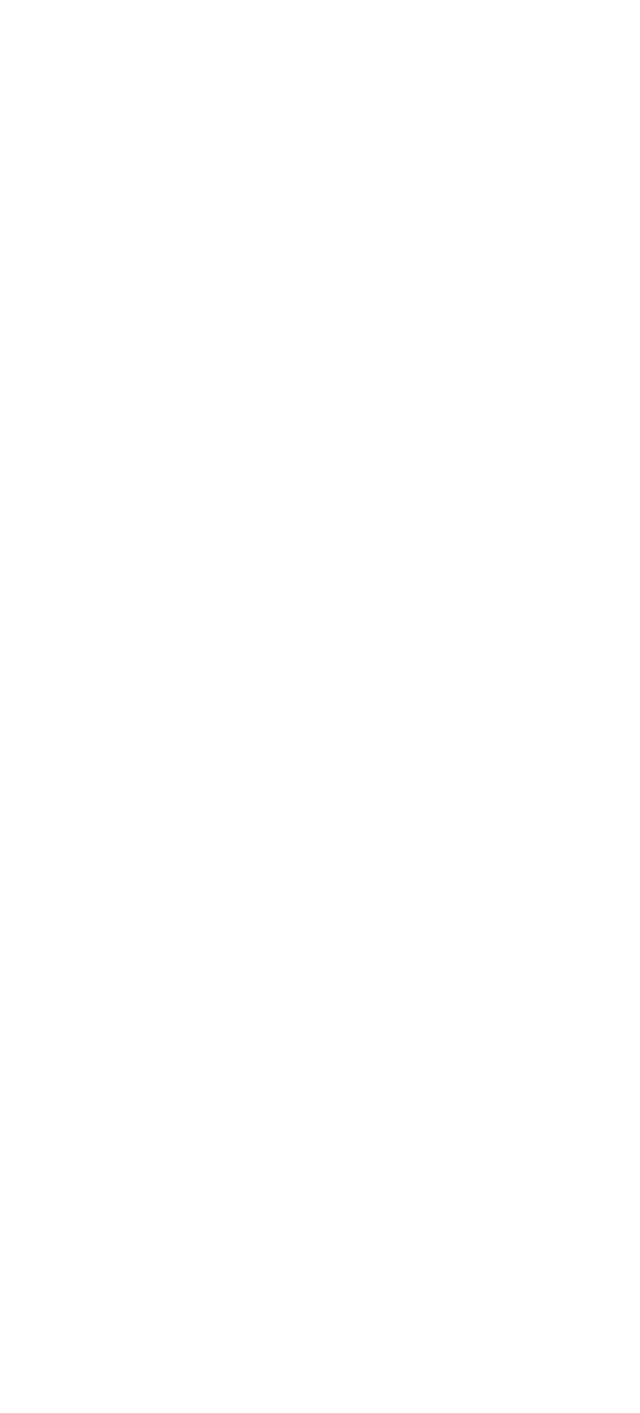
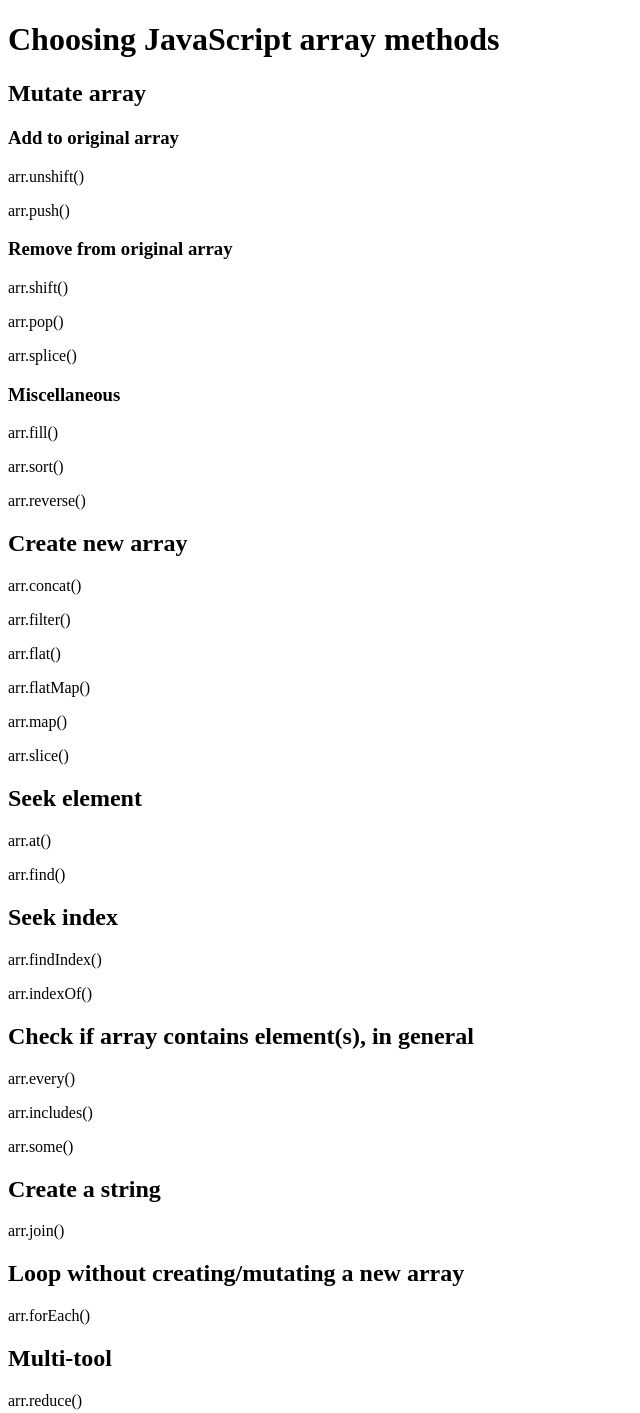
Before and after one commit to anthonychavis/stringsandarrays, a plain HTML site: page index.html in a window 1280 px wide. Shown: the whole page, without its empty margins (0-640 px from the left). Before the commit the page ends 800 px from the top, so only its background shows below. Drawn offline with Linux system fonts and the light colour scheme.

Commit message:
arr methods started

```diff
--- a/index.html
+++ b/index.html
@@ -24,8 +24,66 @@
     </head>
     <body>
         <nav></nav>
-        <header></header>
-        <main></main>
+        <header>
+            <h1>Choosing JavaScript array methods</h1>
+        </header>
+        <main>
+            <!-- Arrays -->
+            <section>
+                <h2>Mutate array</h2>
+                <h3>Add to original array</h3>
+                <p>arr.unshift()</p>
+                <p>arr.push()</p>
+
+                <h3>Remove from original array</h3>
+                <p>arr.shift()</p>
+                <p>arr.pop()</p>
+                <p>arr.splice()</p>
+
+                <h3>Miscellaneous</h3>
+                <p>arr.fill()</p>
+                <p>arr.sort()</p>
+                <p>arr.reverse()</p>
+            </section>
+            <section>
+                <h2>Create new array</h2>
+                <p>arr.concat()</p>
+                <p>arr.filter()</p>
+                <p>arr.flat()</p>
+                <p>arr.flatMap()</p>
+                <p>arr.map()</p>
+                <p>arr.slice()</p>
+            </section>
+            <section>
+                <h2>Seek element</h2>
+                <p>arr.at()</p>
+                <p>arr.find()</p>
+            </section>
+            <section>
+                <h2>Seek index</h2>
+                <p>arr.findIndex()</p>
+                <p>arr.indexOf()</p>
+            </section>
+            <section>
+                <h2>Check if array contains element(s), in general</h2>
+                <p>arr.every()</p>
+                <p>arr.includes()</p>
+                <p>arr.some()</p>
+            </section>
+            <section>
+                <h2>Create a string</h2>
+                <p>arr.join()</p>
+            </section>
+            <section>
+                <h2>Loop without creating/mutating a new array</h2>
+                <p>arr.forEach()</p>
+                <p></p>
+            </section>
+            <section>
+                <h2>Multi-tool</h2>
+                <p>arr.reduce()</p>
+            </section>
+        </main>
         <footer></footer>
     </body>
 </html>
```
